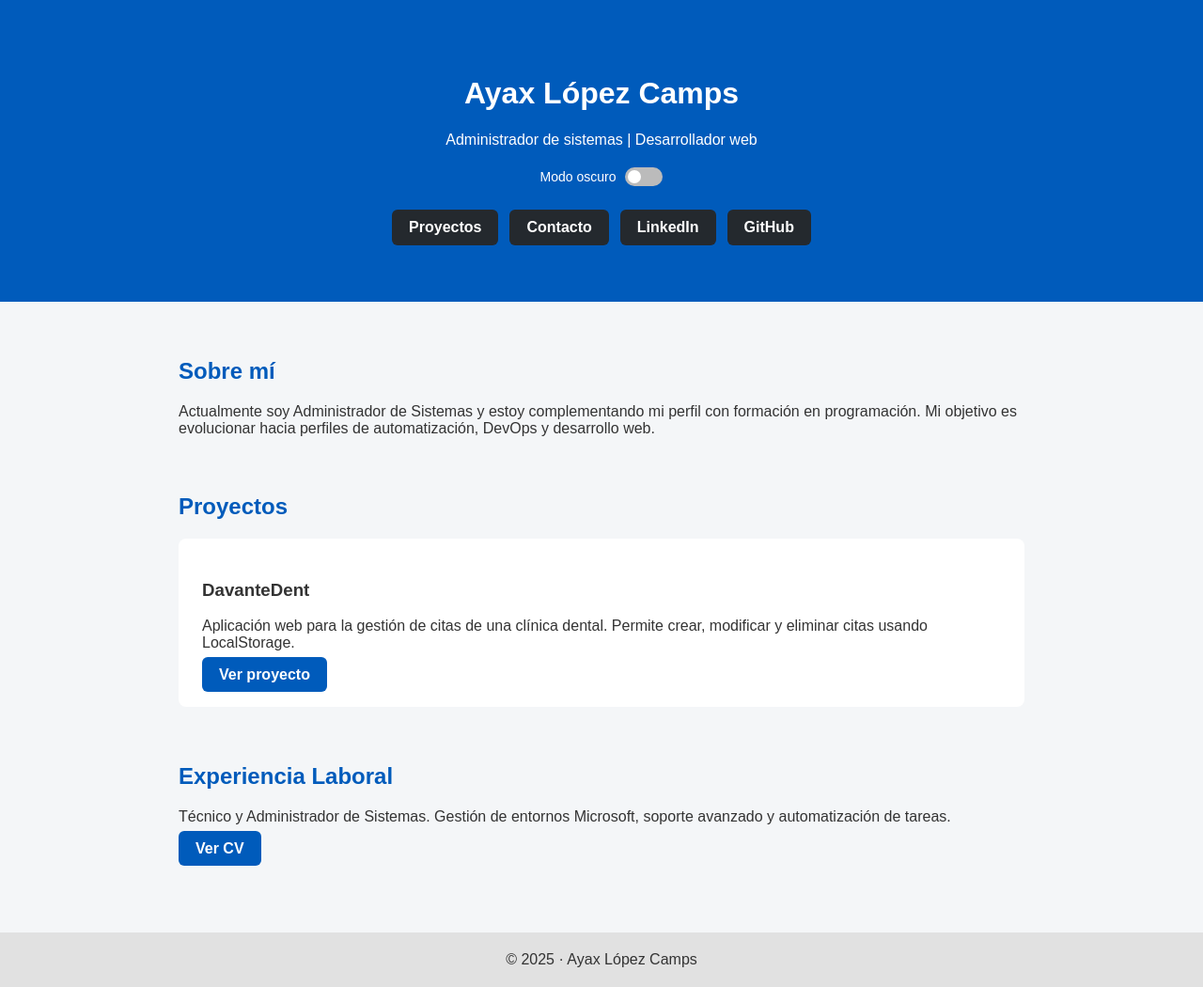
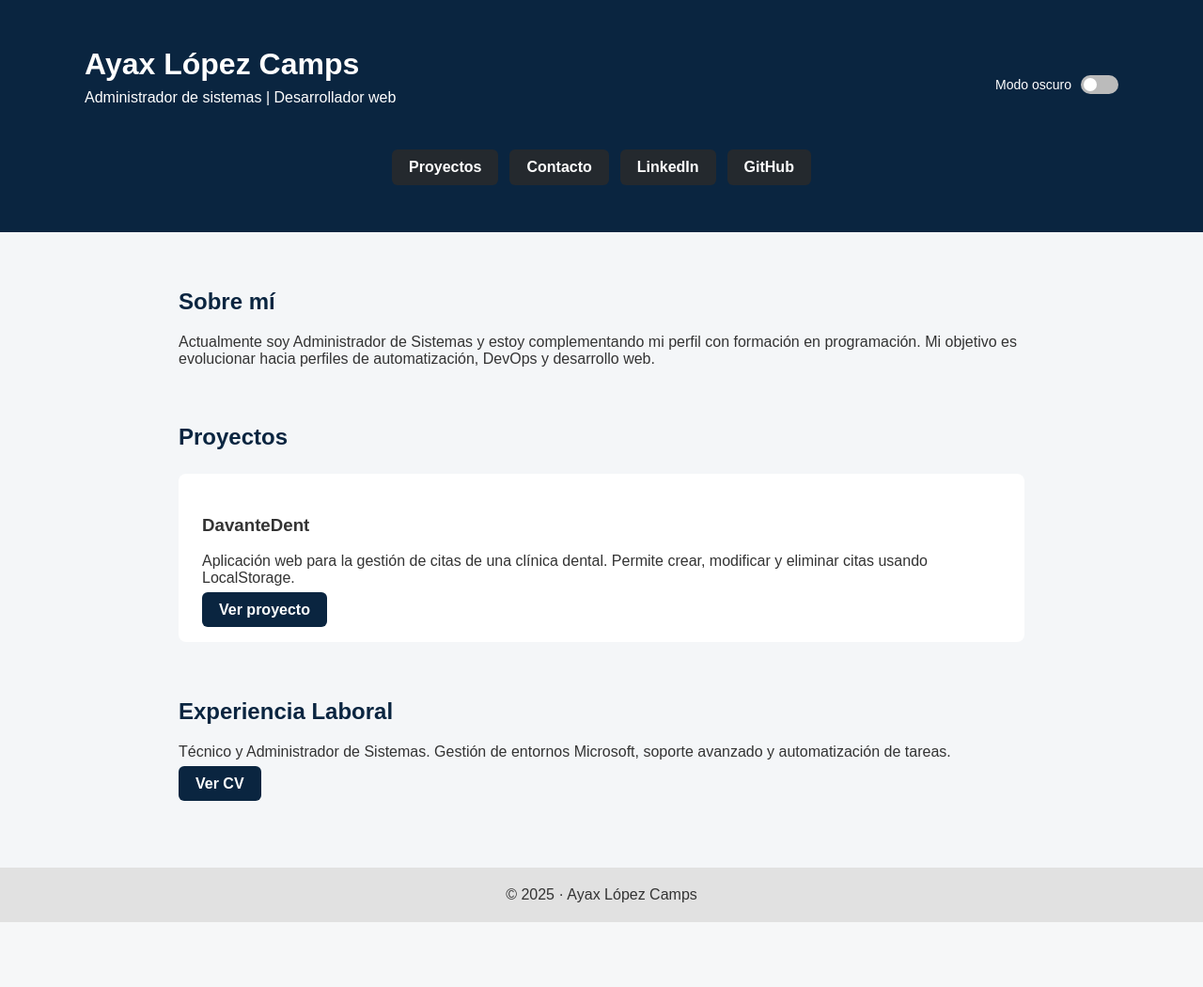
Before and after one commit to Ayaxlc/Ayaxlc.github.io, a PHP site: page / in a window 1280 px wide. Shown: the whole page at 94% size. After the commit the page ends 981 px from the top, so only its background shows below. Run offline with PHP 8.4, Linux system fonts and the light colour scheme.

Commit message:
Update style.css

```diff
--- a/style.css
+++ b/style.css
@@ -6,23 +6,38 @@ body {
     transition: background-color 0.3s, color 0.3s;
 }
 
-/* HERO */
+/* ===== HERO ===== */
 .hero {
-    background-color: #005bbb;
+    background-color: #0a2540; /* Deep Ocean */
     color: white;
-    text-align: center;
-    padding: 60px 20px;
+    padding: 50px 20px;
+}
+
+.hero-top {
+    display: flex;
+    justify-content: space-between;
+    align-items: center;
+    max-width: 1100px;
+    margin: 0 auto;
+}
+
+.hero-text h1 {
+    margin: 0;
+}
+
+.hero-text p {
+    margin-top: 8px;
 }
 
 .hero-buttons {
-    margin-top: 25px;
+    margin-top: 30px;
     display: flex;
     justify-content: center;
     gap: 12px;
     flex-wrap: wrap;
 }
 
-/* BOTONES */
+/* ===== BOTONES ===== */
 .btn {
     text-decoration: none;
     padding: 10px 18px;
@@ -38,14 +53,14 @@ body {
 }
 
 .btn-project {
-    background-color: #005bbb;
+    background-color: #0a2540;
 }
 
 .btn-project:hover {
-    background-color: #003f80;
+    background-color: #123a63;
 }
 
-/* CONTENEDOR */
+/* ===== CONTENEDOR ===== */
 .container {
     max-width: 900px;
     margin: 60px auto;
@@ -53,18 +68,18 @@ body {
 }
 
 h2 {
-    color: #005bbb;
+    color: #0a2540;
 }
 
-/* TARJETAS */
+/* ===== TARJETAS ===== */
 .project-card {
     background-color: white;
     padding: 25px;
     border-radius: 8px;
-    margin-top: 20px;
+    margin-top: 25px;
 }
 
-/* FOOTER */
+/* ===== FOOTER ===== */
 footer {
     background-color: #e1e1e1;
     text-align: center;
@@ -72,13 +87,11 @@ footer {
     margin-top: 80px;
 }
 
-/* ===== SWITCH (IGUAL AL DE LA IMAGEN) ===== */
+/* ===== SWITCH DARK MODE ===== */
 .dark-toggle {
     display: flex;
     align-items: center;
     gap: 10px;
-    justify-content: center;
-    margin-top: 20px;
     font-size: 14px;
 }
 
@@ -116,16 +129,16 @@ footer {
 }
 
 .switch input:checked + .slider {
-    background-color: #005bbb;
+    background-color: #0a2540;
 }
 
 .switch input:checked + .slider::before {
     transform: translateX(20px);
 }
 
-/* ===== DARK MODE REAL ===== */
+/* ===== DARK MODE ===== */
 body.dark {
-    background-color: #0b1220;
+    background-color: #020617;
     color: #e5e7eb;
 }
 
```
